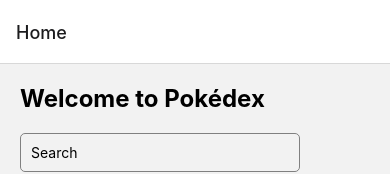
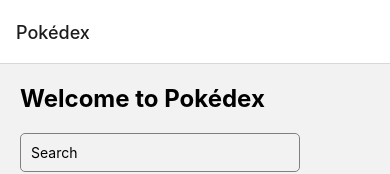
Before and after one commit to FahadShaikh00/pokedex, a React Native app: screen /Home in a window 390 px wide. Shown: the top 174 px of the page. Built offline with nearby package versions, Linux system fonts and the light colour scheme.

Commit message:
feat: add Pokemon Details Dynamic Header Title
Title will dynamically change with the selected Pokemon card

```diff
--- a/App.tsx
+++ b/App.tsx
@@ -17,7 +17,11 @@
     <SafeAreaProvider>
       <NavigationContainer>
         <Stack.Navigator initialRouteName="Home">
-          <Stack.Screen name="Home" component={Homepage} />
+          <Stack.Screen
+            name="Home"
+            component={Homepage}
+            options={{ title: "Pokédex" }}
+          />
           <Stack.Screen name="PokeDetails" component={PokemonDetails} />
         </Stack.Navigator>
       </NavigationContainer>
--- a/components/PokemonDetails.tsx
+++ b/components/PokemonDetails.tsx
@@ -10,7 +10,7 @@
 import { SafeAreaView } from "react-native-safe-area-context";
 
 import { RootStackParamList } from "../App";
-import React from "react";
+import React, { useEffect } from "react";
 import { RouteProp, useRoute } from "@react-navigation/native";
 
 type Props = NativeStackScreenProps<RootStackParamList, "PokeDetails">;
@@ -39,11 +39,16 @@
   const route =
     useRoute<RouteProp<Record<string, RouteParams>, "PokeDetails">>();
   const { pokemon } = route.params;
+
+  useEffect(() => {
+    navigation.setOptions({ title: pokemon.name.toUpperCase() });
+  }, [navigation, pokemon.name]);
+
   return (
     <SafeAreaView style={{ flex: 1 }}>
       <ScrollView>
         <View style={styles.container}>
-          <Text style={styles.pokeName}>{pokemon.name.toUpperCase()}</Text>
+          {/* <Text style={styles.pokeName}>{pokemon.name.toUpperCase()}</Text> */}
           <Text style={styles.pokemonID}>#{pokemon.id}</Text>
           <Image
             source={{ uri: pokemon.sprites.other.home.front_default }}
```
